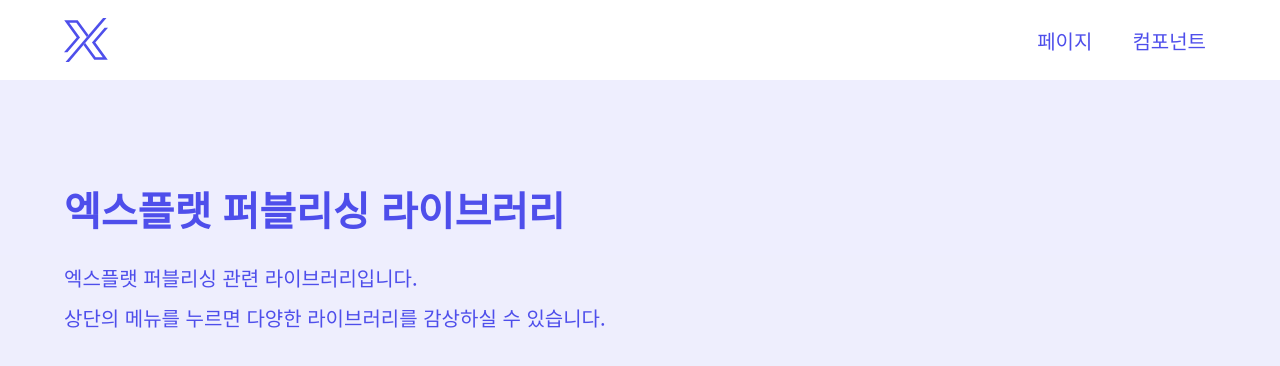
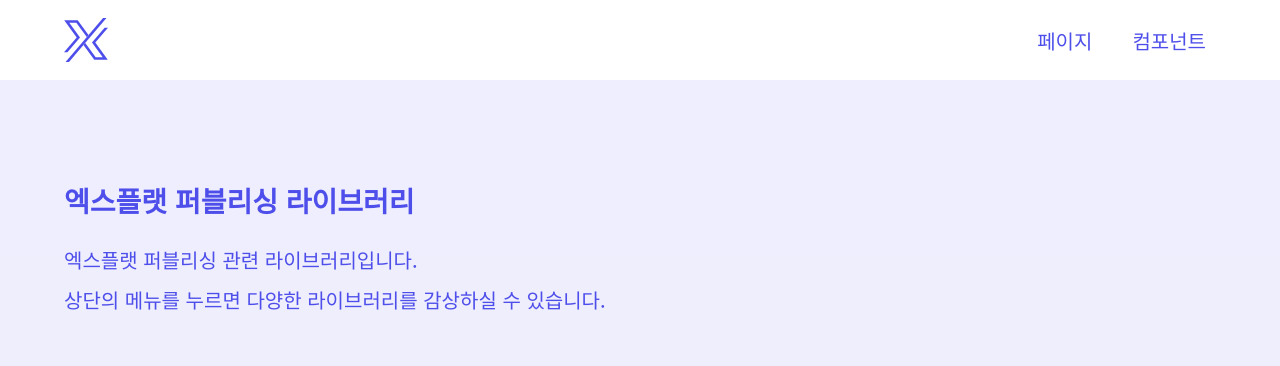
Before and after one commit to xplatsiyeon/pub_lib, a Next.js app: page / in a window 1280 px wide. Shown: the top 366 px of the page. Built offline with nearby package versions, Linux system fonts and the light colour scheme.

Commit message:
fix: 폰트 사이즈 수정

```diff
--- a/src/theme/style/_font.scss
+++ b/src/theme/style/_font.scss
@@ -3,7 +3,8 @@ $fontxs: 10px;
 $fontsm: 14px;
 $fontmd: 16px;
 $fontlg: 20px;
-$fontxl: 40px;
+$fontxl: 28px;
+$font2xl: 40px;
 
 // 폰트 두께
 $weightxs: 100;
```
